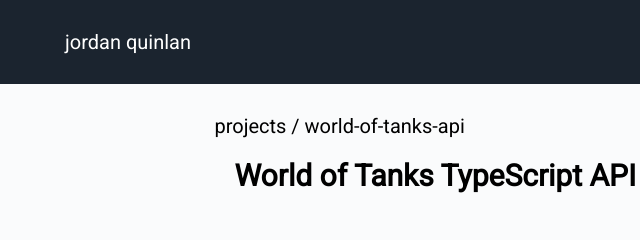
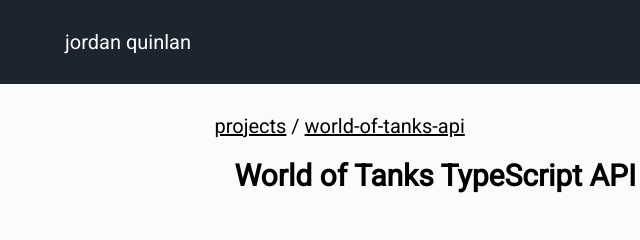
Before and after one commit to jordan-git/jordan-git.github.io, a Gatsby site: page /projects/world-of-tanks-api in a window 1280 px wide. Shown: the top 240 px of the page, 145-785 px from the left. Built offline with nearby package versions, Linux system fonts and the light colour scheme; Gatsby itself is replaced by a stand-in of ours; some packages are replaced by stand-ins of ours.

Commit message:
Underlined links in breadcrumb

```diff
--- a/src/templates/project.tsx
+++ b/src/templates/project.tsx
@@ -7,11 +7,8 @@
 
 const BreadcrumbContainer = styled.div`
     a {
+        text-decoration: underline;
         color: black;
-    }
-
-    a:hover {
-        text-decoration: underline;
     }
 `;
 
```
